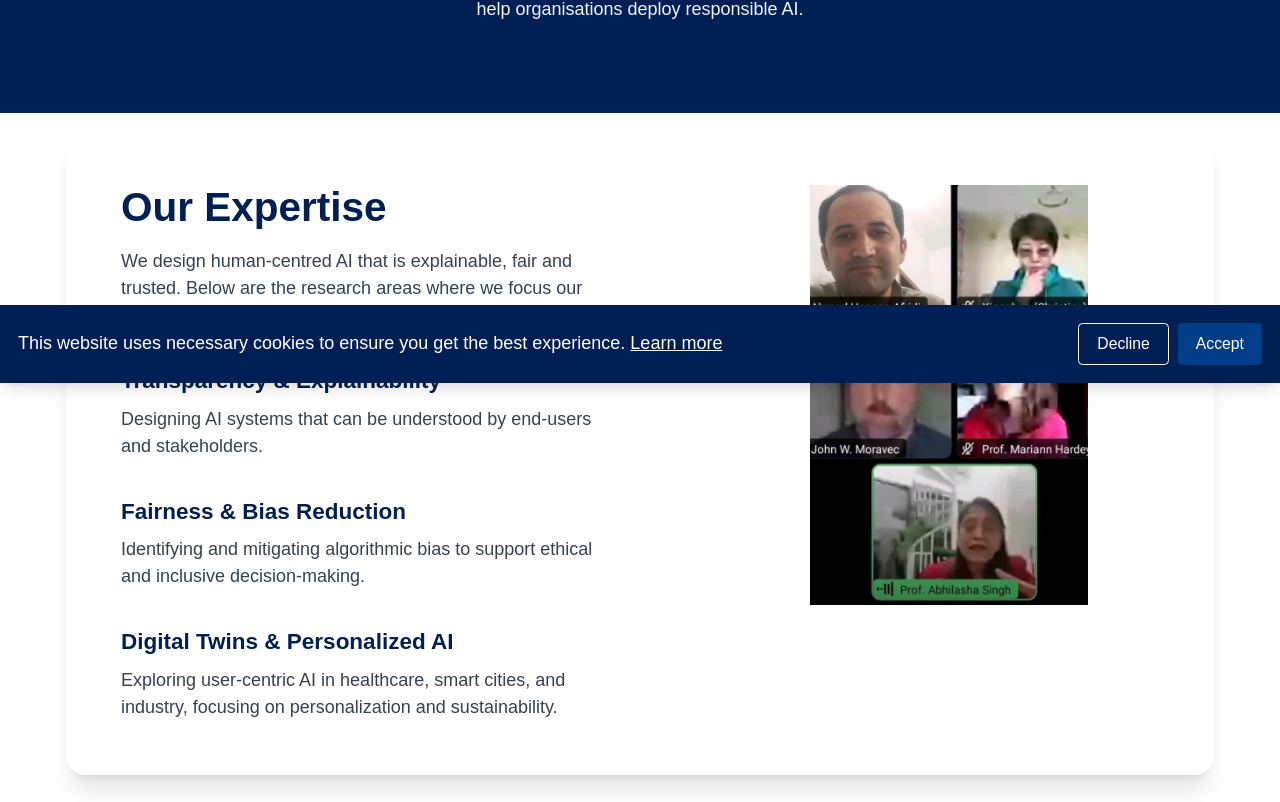
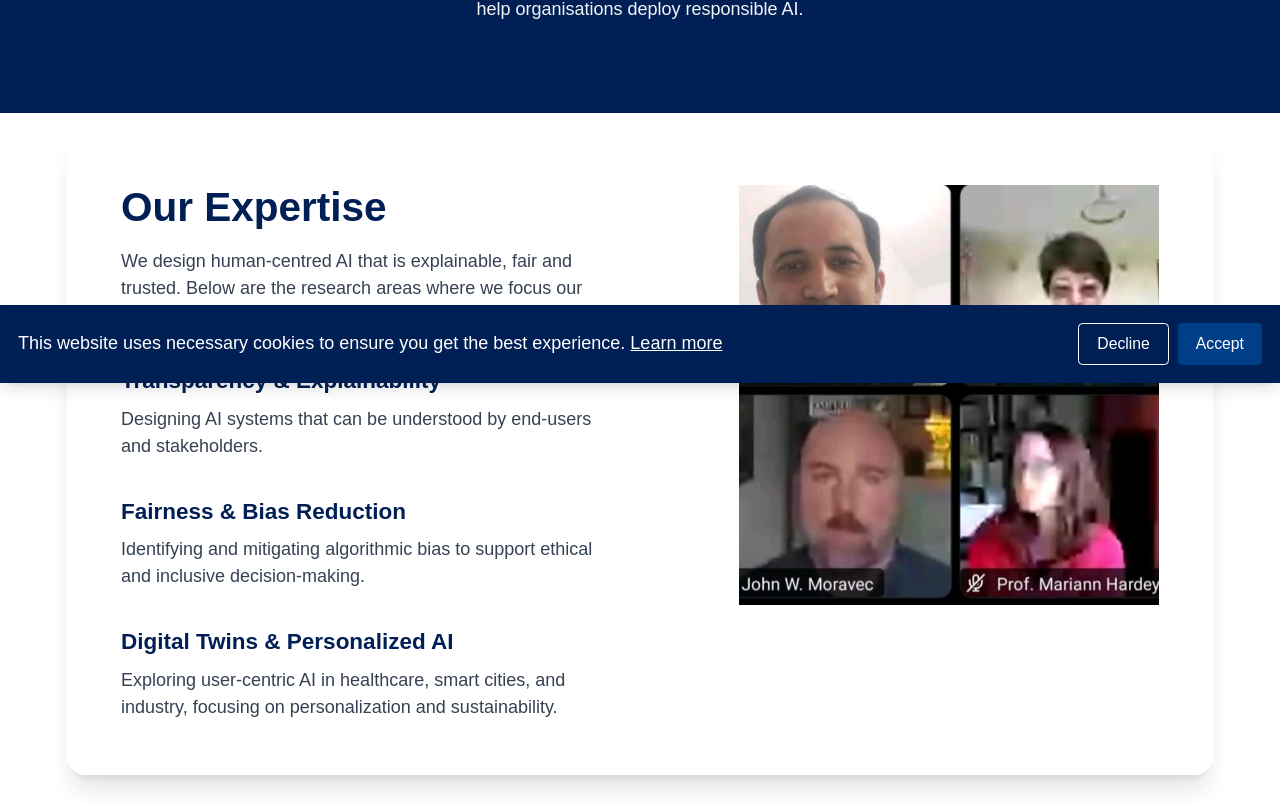
Before and after one commit to AyeshaShahid771/Afrisoft, a Next.js app: page /research-consultancy in a window 1280 px wide. Shown: the part 417-1219 px from the top of the page. Built offline with nearby package versions, Linux system fonts and the light colour scheme.

Commit message:
image resized

```diff
--- a/src/app/executive-ed/components/HeroSection.tsx
+++ b/src/app/executive-ed/components/HeroSection.tsx
@@ -7,7 +7,7 @@ export default function HeroSection() {
     <section className="relative h-auto md:h-[60vh] min-h-[300px] md:min-h-[400px] overflow-hidden">
       <div className="absolute inset-0 bg-deep-navy/20 md:bg-deep-navy/70 z-10"></div>
       <Image
-        src="/image2.jpeg"
+        src="/heroo.jpg"
         alt="Executive Education"
         fill
         className="object-cover md:opacity-100 opacity-90"
@@ -16,7 +16,7 @@ export default function HeroSection() {
       />
       <div className="absolute inset-0 z-20 flex items-center">
         <div className="container mx-auto max-w-6xl px-4">
-          <h1 className="transform -translate-y-12 md:-translate-y-32 text-3xl md:text-6xl font-bold text-deep-navy mb-3 max-w-3xl">
+          <h1 className="transform -translate-y-12 md:-translate-y-32 text-3xl md:text-6xl font-bold text-white mb-3 max-w-3xl">
             Executive Education
           </h1>
           {/* underline removed per request */}
--- a/src/app/research-consultancy/components/Expertise.tsx
+++ b/src/app/research-consultancy/components/Expertise.tsx
@@ -81,7 +81,7 @@ export default function Expertise() {
 
               <div className="flex justify-end md:justify-end items-start">
                 <div className="rounded-xl shadow-lg md:rounded-none md:shadow-none md:overflow-visible md:h-auto">
-                  <img src="/expertise.jpg" alt="Team" className="w-full md:w-[420px] md:h-[420px] object-contain md:rounded-none block" />
+                  <img src="/expertise.jpeg" alt="Team" className="w-full md:w-[420px] md:h-[420px] object-contain md:rounded-none block" />
                 </div>
               </div>
             </div>
```
Also changed, not shown: public/expertise.jpeg (added), public/expertise.jpg (deleted).
